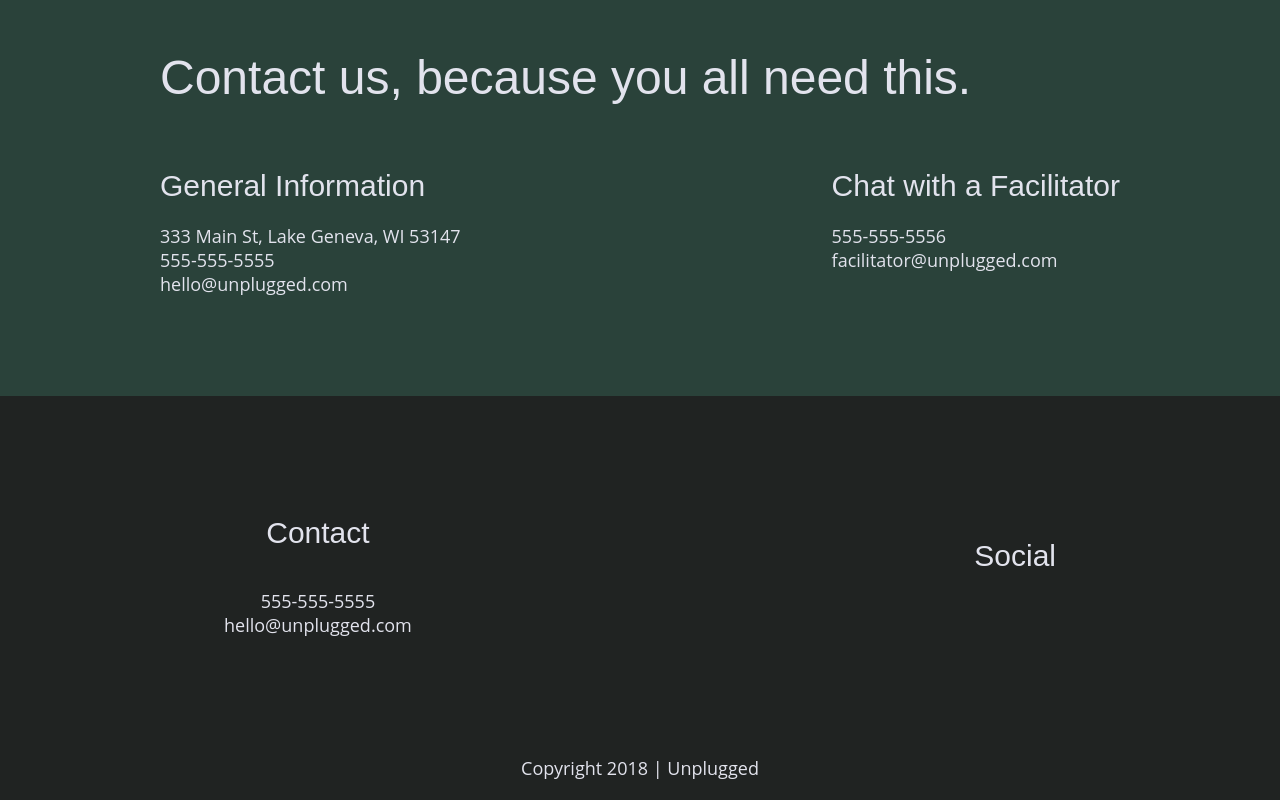
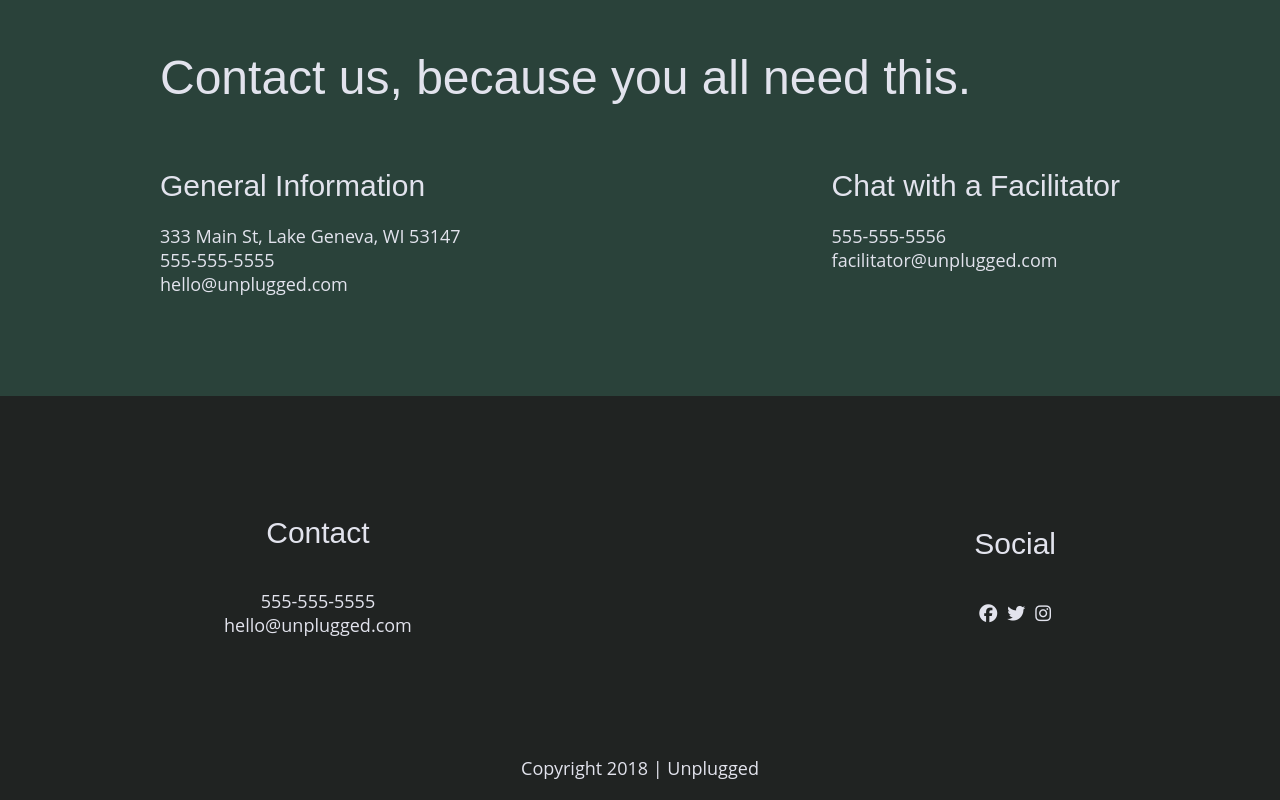
Before and after one commit to intherightdirection/flexbox-unplugged, a website built with Parcel: page about/index.html in a window 1280 px wide. Shown: the part 2367-3167 px from the top of the page. Built offline with nearby package versions, Linux system fonts and the light colour scheme.

Commit message:
Added Social Media icons to footer

```diff
--- a/about/index.html
+++ b/about/index.html
@@ -112,13 +112,19 @@
             <h4>Social</h4>
             <div class="social-icons">
               <p>
-                <a href="https://www.facebook.com/Skillcrush/" target="_blank"></a>
+                <a href="https://www.facebook.com/Skillcrush/" target="_blank">
+                  <i class="fab fa-facebook"></i>
+                </a>
               </p>
               <p>
-                <a href="https://twitter.com/Skillcrush" target="_blank"></a>
+                <a href="https://twitter.com/Skillcrush" target="_blank">
+                  <i class="fab fa-twitter"></i>
+                </a>
               </p>
               <p>
-                <a href="https://www.instagram.com/skillcrush/" target="_blank"></a>
+                <a href="https://www.instagram.com/skillcrush/" target="_blank">
+                  <i class="fab fa-instagram"></i>
+                </a>
               </p>
             </div>
           </div>
```
Also changed, not shown: faq/index.html (+9 -3 lines), index.html (+9 -3 lines).
